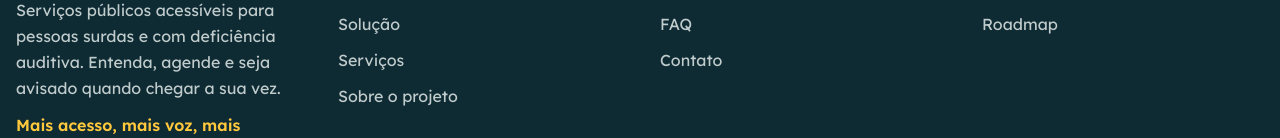
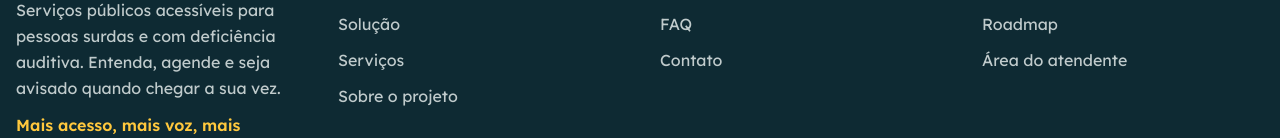
Before and after one commit to thaylira2026-hub/projeto-ecoa-global-solution, a React (Vite) app: page / in a window 1280 px wide. Shown: the part 2123-2261 px from the top of the page. Built offline with nearby package versions, Linux system fonts and the light colour scheme; no server answers.

Commit message:
feat: link para a área do atendente no rodapé

```diff
--- a/src/components/Footer.tsx
+++ b/src/components/Footer.tsx
@@ -34,6 +34,7 @@ const colunas: { titulo: string; links: LinkRodape[] }[] = [
         externo: true,
       },
       { label: 'Roadmap', to: '/solucao' },
+      { label: 'Área do atendente', to: '/balcao' },
     ],
   },
 ]
```
